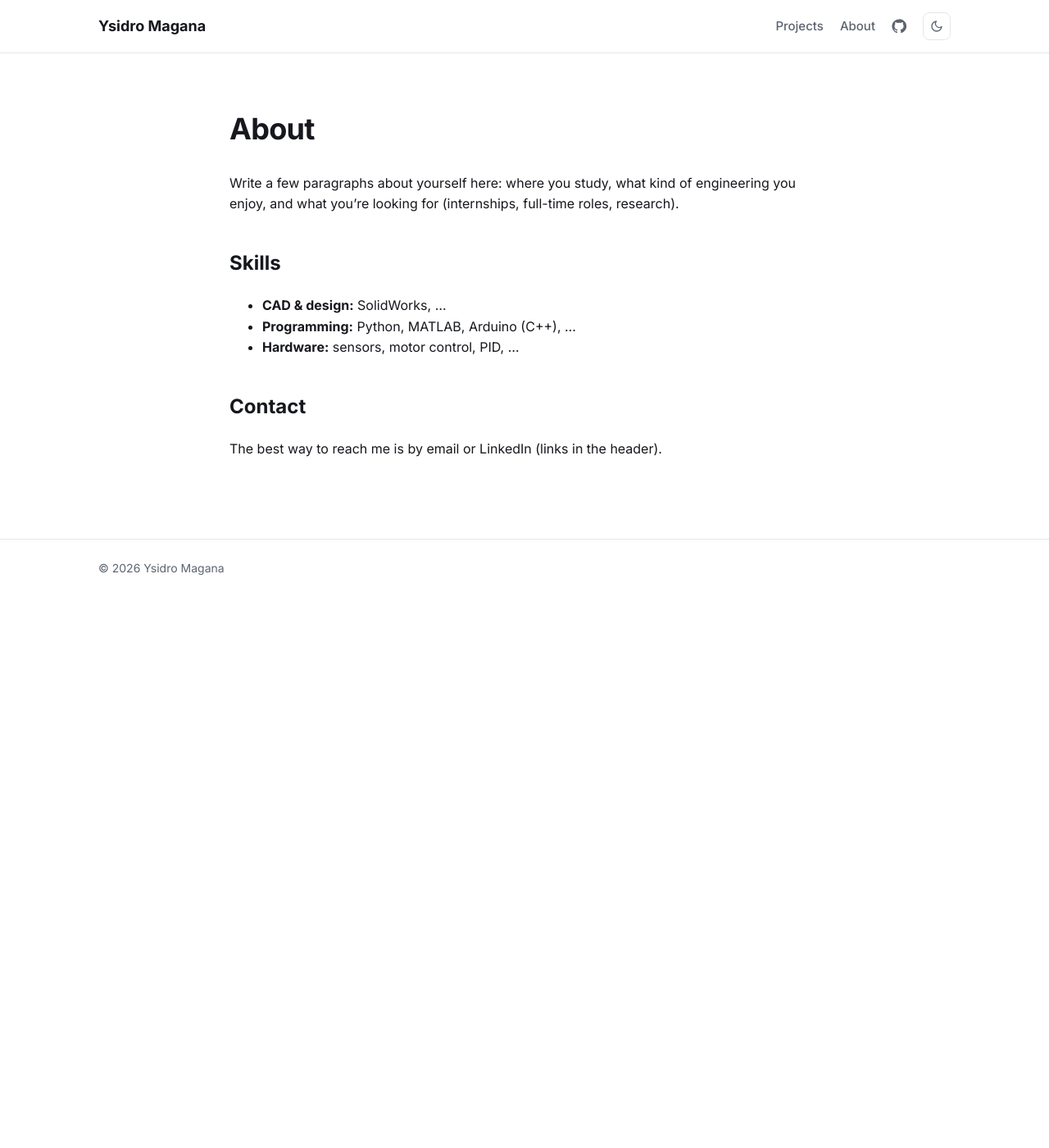
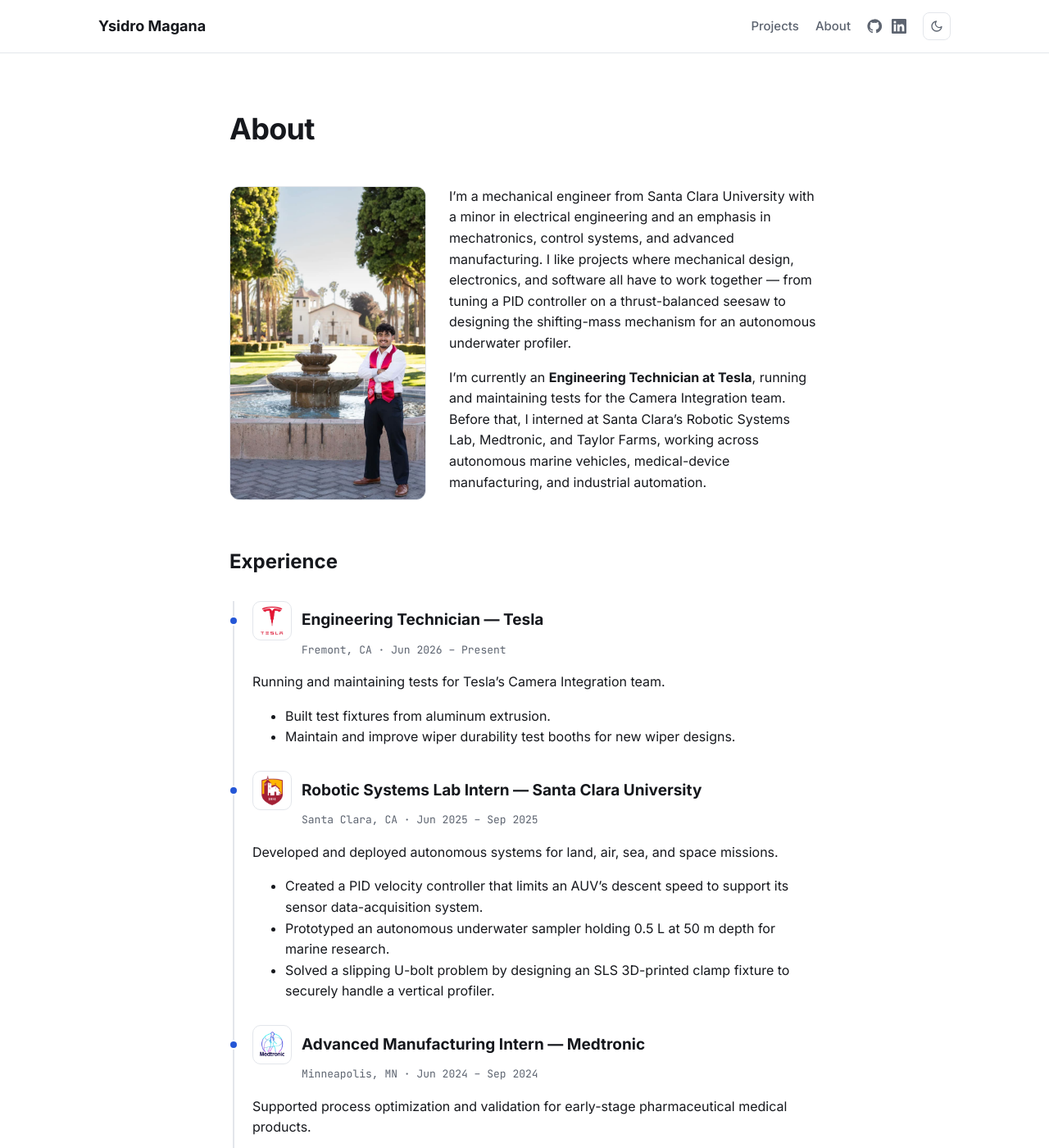
Before and after one commit to ymagana14/ymagana14.github.io, a Jekyll site: the page built from about.md, in a window 1280 px wide and 1400 px high. Shown: the whole window at 82% size. Built offline with Jekyll 4.4.1, drawn with Linux system fonts in a browser that asks for light colours; some of the changed text lies outside the part shown.

Commit message:
Fill in About page and home page intro
About page: bio with photo, experience timeline with company logos,
education, skills, and leadership. Home page intro now shows degree and
current role, and the header links to LinkedIn.

Co-Authored-By: Claude Opus 5.5 <noreply@anthropic.com>

```diff
--- a/_config.yml
+++ b/_config.yml
@@ -6,15 +6,15 @@ baseurl: ""
 
 # Shown under your name on the home page (one line each).
 intro_lines:
-  - "B.S. Mechanical Engineering · Your University"
-  - "Add a second line here (or delete it)"
+  - "B.S. Mechanical Engineering, Minor in Electrical Engineering · Santa Clara University"
+  - "Engineering Technician · Tesla"
 
 # Short "Now" note above the project grid. Leave empty to hide it.
-now: "Add a sentence about what you're working on or studying right now."
+now: "Engineering Technician at Tesla, running and maintaining tests for the Camera Integration team."
 
 # Header links. Leave a value empty to hide that icon.
 github: ymagana14
-linkedin: ""        # e.g. ysidromagana  (the part after linkedin.com/in/)
+linkedin: "ysidro-magana"
 email: ""           # e.g. you@example.com
 resume: ""          # e.g. /assets/Ysidro_Magana_Resume.pdf
 
--- a/about.md
+++ b/about.md
@@ -7,16 +7,74 @@ permalink: /about/
 
 # About
 
-Write a few paragraphs about yourself here: where you study, what kind of engineering you enjoy, and what you're looking for (internships, full-time roles, research).
+<div class="about-intro" markdown="1">
+<img class="about-photo" src="/assets/img/about-photo.jpg" alt="Ysidro Magana at Santa Clara University's Mission Church">
+<div markdown="1">
+
+I'm a mechanical engineer from Santa Clara University with a minor in electrical engineering and an emphasis in mechatronics, control systems, and advanced manufacturing. I like projects where mechanical design, electronics, and software all have to work together — from tuning a PID controller on a thrust-balanced seesaw to designing the shifting-mass mechanism for an autonomous underwater profiler.
+
+I'm currently an **Engineering Technician at Tesla**, running and maintaining tests for the Camera Integration team. Before that, I interned at Santa Clara's Robotic Systems Lab, Medtronic, and Taylor Farms, working across autonomous marine vehicles, medical-device manufacturing, and industrial automation.
+
+</div>
+</div>
+
+## Experience
+
+<div class="timeline" markdown="1">
+
+### <img class="job-logo" src="/assets/img/logos/tesla.png" alt="Tesla logo"> Engineering Technician — Tesla
+<p class="when">Fremont, CA · Jun 2026 – Present</p>
+
+Running and maintaining tests for Tesla's Camera Integration team.
+- Built test fixtures from aluminum extrusion.
+- Maintain and improve wiper durability test booths for new wiper designs.
+
+### <img class="job-logo" src="/assets/img/logos/scu.png" alt="Santa Clara University logo"> Robotic Systems Lab Intern — Santa Clara University
+<p class="when">Santa Clara, CA · Jun 2025 – Sep 2025</p>
+
+Developed and deployed autonomous systems for land, air, sea, and space missions.
+- Created a PID velocity controller that limits an AUV's descent speed to support its sensor data-acquisition system.
+- Prototyped an autonomous underwater sampler holding 0.5 L at 50 m depth for marine research.
+- Solved a slipping U-bolt problem by designing an SLS 3D-printed clamp fixture to securely handle a vertical profiler.
+
+### <img class="job-logo" src="/assets/img/logos/medtronic.png" alt="Medtronic logo"> Advanced Manufacturing Intern — Medtronic
+<p class="when">Minneapolis, MN · Jun 2024 – Sep 2024</p>
+
+Supported process optimization and validation for early-stage pharmaceutical medical products.
+- Ran a Design of Experiments study in JMP on a sealing process, assessing 8 input variables against 2 outputs to find the best seal procedure.
+- Reduced process lead time by **60%** by introducing a stir-plate system that eliminated a non-value-added drug-mixing step.
+- Automated a sensor-triggered inspection system, using wiring signal names to make wafers easier to identify on the line.
+- Designed and 3D-printed a SolidWorks fixture to protect drug-coated antimicrobial sutures in transit, extending shelf life.
+
+### <img class="job-logo" src="/assets/img/logos/taylor-farms.png" alt="Taylor Farms logo"> Automation Technician Intern — Taylor Farms
+<p class="when">Salinas, CA · Jun 2023 – Sep 2023</p>
+
+Maintained the automated systems of North America's largest producer of fresh foods.
+- Maintained and troubleshot mechanical, electrical, and programmable systems on production robots, including preventive maintenance and component repair.
+- Gained hands-on experience with circuits, PLCs, VFDs, relays, pneumatics, motors, and interconnected systems.
+
+</div>
+
+## Education
+
+**Santa Clara University** — B.S. Mechanical Engineering, Minor in Electrical Engineering · Sep 2022 – Jun 2026
+<br>Emphasis: Mechatronics, Control Systems, Advanced Manufacturing
 
 ## Skills
 
-- **CAD & design:** SolidWorks, …
-- **Programming:** Python, MATLAB, Arduino (C++), …
-- **Hardware:** sensors, motor control, PID, …
+- **Design & analysis:** SolidWorks, Fusion 360, Ansys, MATLAB, Simulink, Minitab, JMP
+- **Programming & controls:** Arduino (C++), Python, ROS, Verilog, LabVIEW, PID control
+- **Manufacturing:** SLS 3D printing (certified), fixture design, Design of Experiments
+- **Languages:** English, Spanish (fluent)
+
+## Leadership
+
+- **SHPE (Society of Hispanic Professional Engineers)** — President (Jan 2025 – Mar 2026), Treasurer (Sep 2023 – Jan 2025)
+- **School of Engineering Hiring Committee** — One of two student representatives on the committee hiring the School of Engineering's Assistant Dean (2025)
+- **Summer Engineering Seminar Mentor** — Mentored 60 high school sophomores and juniors interested in engineering (Summer 2025)
 
 ## Contact
 
-The best way to reach me is by email or LinkedIn (links in the header).
+The best way to reach me is through [LinkedIn](https://www.linkedin.com/in/ysidro-magana).
 
 </div>
--- a/assets/css/site.css
+++ b/assets/css/site.css
@@ -126,6 +126,28 @@ a:hover { text-decoration: underline; }
 .prose pre { background: var(--bg-soft); border: 1px solid var(--border); border-radius: 8px; padding: 14px; overflow-x: auto; }
 .prose pre code { background: none; padding: 0; font-variant-ligatures: none; }
 .about { max-width: 760px; padding-top: 40px; padding-bottom: 80px; }
+.about-intro { display: grid; grid-template-columns: 240px 1fr; gap: 28px; align-items: start; margin-bottom: 8px; }
+.prose .about-photo { width: 100%; margin: 0; }
+@media (max-width: 640px) {
+  .about-intro { grid-template-columns: 1fr; }
+  .prose .about-photo { max-width: 280px; }
+}
+.timeline { border-left: 2px solid var(--border); padding-left: 22px; margin: 8px 0 8px 4px; }
+.timeline h3 { position: relative; margin-bottom: 2px; }
+.timeline h3::before {
+  content: ""; position: absolute; left: -29px; top: .45em;
+  width: 12px; height: 12px; border-radius: 50%;
+  background: var(--accent); border: 2px solid var(--bg);
+}
+.timeline h3 { display: flex; align-items: center; gap: 12px; }
+.prose .timeline .job-logo {
+  width: 48px; height: 48px; flex-shrink: 0; margin: 0;
+  object-fit: contain; padding: 5px; background: #fff;
+  border: 1px solid var(--border); border-radius: 10px;
+}
+.timeline h3:has(.job-logo)::before { top: 18px; }
+.timeline h3 + .when { margin-left: 60px; }
+.timeline .when { font-family: "JetBrains Mono", monospace; font-size: 13px; color: var(--muted); margin: 0 0 8px; }
 
 /* Figures with captions, and rows of images shown side by side */
 .prose figure { margin: 24px 0; }
--- a/assets/js/main.js
+++ b/assets/js/main.js
@@ -23,7 +23,7 @@ document.querySelectorAll('.card').forEach((card) => {
 // Click any image on a project page to view it full screen.
 // Close with Esc, the × button, or a click on the dark background; ← / → step through images.
 (() => {
-  const images = [...document.querySelectorAll('.project-hero, .prose img')];
+  const images = [...document.querySelectorAll('.project-hero, .prose img:not(.job-logo)')];
   if (!images.length) return;
 
   const box = document.createElement('div');
```
Also changed, not shown: assets/img/about-photo.jpg (added), assets/img/logos/medtronic.png (added), assets/img/logos/scu.png (added), assets/img/logos/taylor-farms.png (added), assets/img/logos/tesla.png (added).
